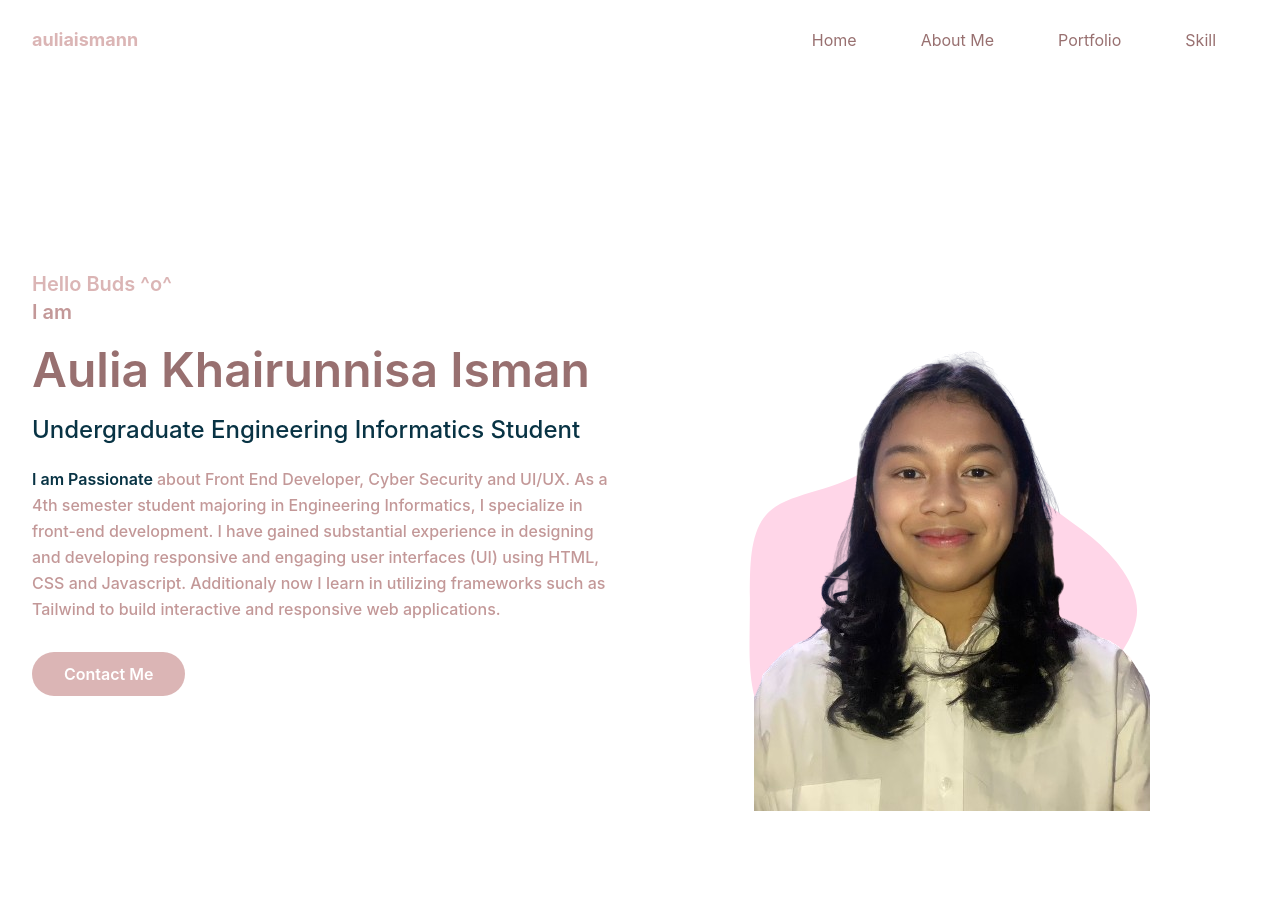
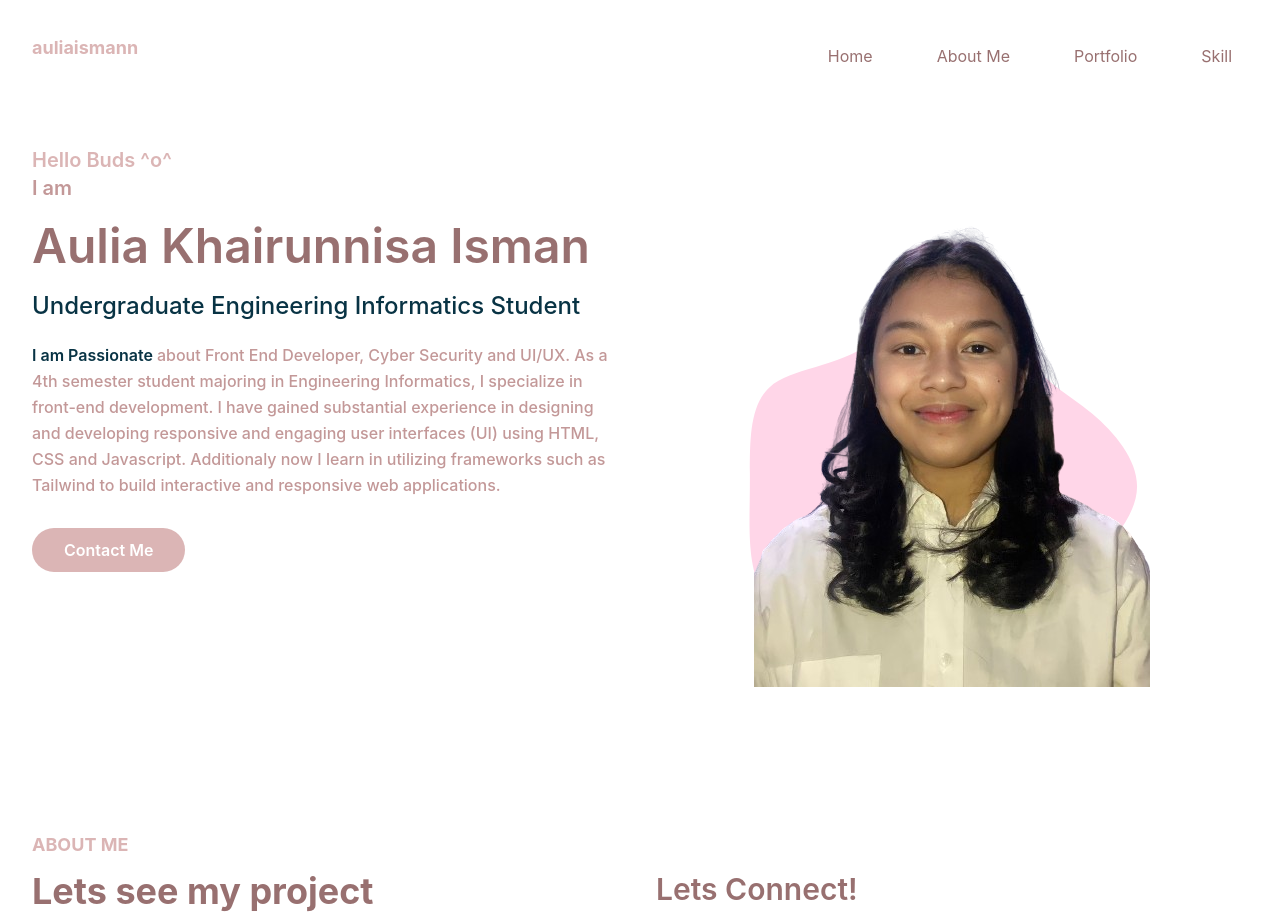
Before and after one commit to auliaismann/portfolio-auliaismann-tailwind, a website: page index.html in a window 1280 px wide. Shown: the top 914 px of the page. Drawn offline with Linux system fonts and the light colour scheme.

Commit message:
portfolio auliaismann

```diff
--- a/index.html
+++ b/index.html
@@ -19,7 +19,7 @@
             >
           </div>
 
-          <div class="flex items-center px-4">
+          <div class="flex items-center pt-4">
             <button
               id="hamburger"
               name="hamburger"
@@ -65,7 +65,7 @@
                 </li>
                 <li class="group">
                   <a
-                    href="#Skills"
+                    href="#skills"
                     class="text-base text-dark py-2 mx-8 flex group-hover:text-primary"
                     >Skill</a
                   >
@@ -79,7 +79,7 @@
     <!-- Header end -->
 
     <!-- Hero Section Start -->
-    <section id="home" class="pt-36">
+    <section id="home" class="pt-28 lg:pt-5">
       <div class="container">
         <div class="flex flex-wrap">
           <div class="w-full self-center px-4 lg:w-1/2">
```
Also changed, not shown: src/output.css.
